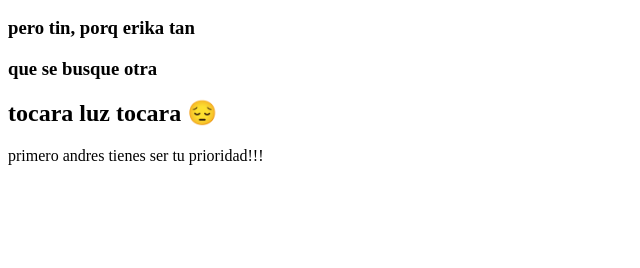
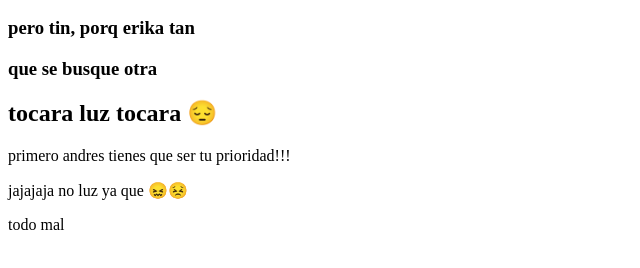
Before and after one commit to luzdarych/repaso, a plain HTML site: page index.html in a window 1280 px wide. Shown: the part 110-378 px from the top of the page, without its empty margins (0-640 px from the left). Drawn offline with Linux system fonts and the light colour scheme.

Commit message:
un p y h2

```diff
--- a/index.html
+++ b/index.html
@@ -11,6 +11,8 @@
     <h3> pero tin, porq erika tan</h3>
     <h3>que se busque otra</h3>
     <h2>tocara luz tocara  😔</h2>
-    <p>primero andres tienes ser tu prioridad!!!</p>
+    <p>primero andres tienes que ser tu prioridad!!!</p>
+    <p>jajajaja  no luz ya que 😖😣</p>
+    <p>todo mal</p>
 </body>
 </html>
```
